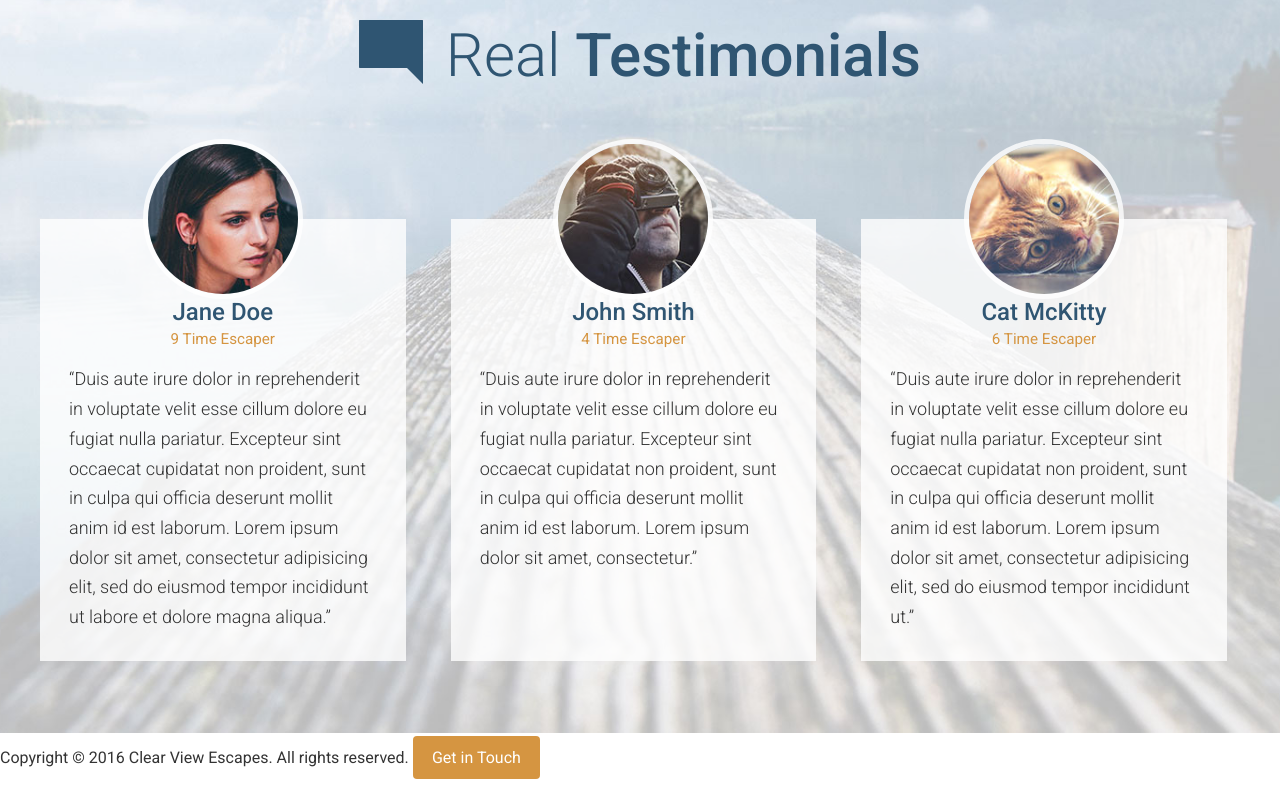
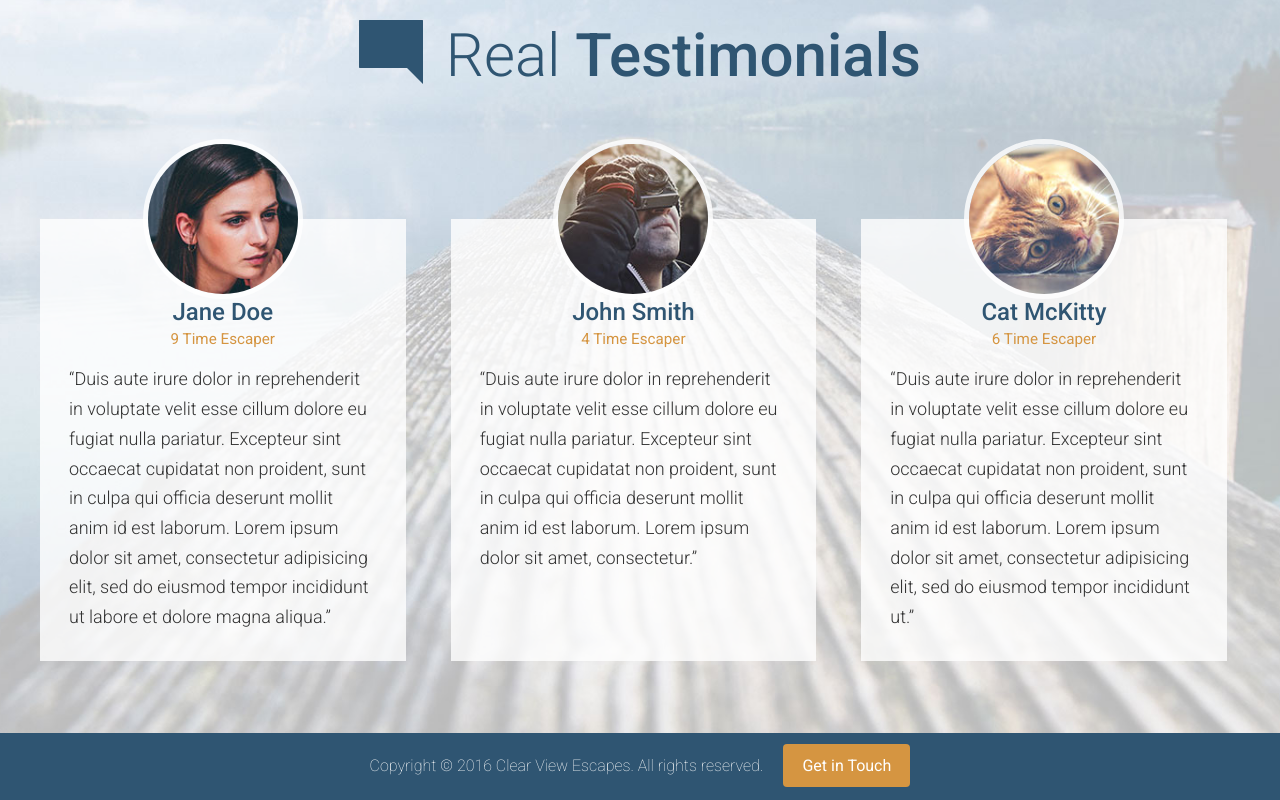
Before and after one commit to Tashinyimala/travel-site, a website: page app/index.html in a window 1280 px wide. Shown: the part 2948-3748 px from the top of the page. Drawn offline with Linux system fonts and the light colour scheme.

Commit message:
completed styling the footer

```diff
--- /dev/null
+++ b/app/assets/styles/modules/_site-footer.css
@@ -0,0 +1,18 @@
+.site-footer {
+  background-color: $mainBlue;
+  color: #fff;
+  padding: 0.5rem;
+  text-align: center;
+
+  &__text {
+    display: block;
+    margin-bottom: 1rem;
+    font-weight: 200;
+
+    @mixin atMedium {
+      margin-bottom: 0;
+      margin-right: 1rem;
+      display: inline;
+    }
+  }
+}
--- a/app/assets/styles/styles.css
+++ b/app/assets/styles/styles.css
@@ -13,3 +13,4 @@
 @import 'modules/_feature-item';
 @import 'modules/_testimonial';
 @import 'modules/_sprite';
+@import 'modules/_site-footer';
--- a/app/index.html
+++ b/app/index.html
@@ -334,11 +334,15 @@
     </div>
 
     <!-- Footer Section-->
-    <footer>
-      <p>
-        Copyright &copy; 2016 Clear View Escapes. All rights reserved.
-        <a href="#" class="btn btn--orange">Get in Touch</a>
-      </p>
+    <footer class="site-footer">
+      <div class="wrapper">
+        <p>
+          <span class="site-footer__text">
+            Copyright &copy; 2016 Clear View Escapes. All rights reserved.</span
+          >
+          <a href="#" class="btn btn--orange">Get in Touch</a>
+        </p>
+      </div>
     </footer>
   </body>
 </html>
--- a/app/temp/styles/styles.css
+++ b/app/temp/styles/styles.css
@@ -977,3 +977,25 @@ automatically by Gulp. Instead edit gulp/templates/sprite
   height:42px;
   background-position: 36.69752421959096% 45.792307692307695%;
 }
+
+.site-footer {
+  background-color: #2f5572;
+  color: #fff;
+  padding: 0.5rem;
+  text-align: center;
+}
+
+.site-footer__text {
+    display: block;
+    margin-bottom: 1rem;
+    font-weight: 200;
+  }
+
+@media (min-width: 800px) {
+
+.site-footer__text {
+      margin-bottom: 0;
+      margin-right: 1rem;
+      display: inline
+  }
+  }
```
